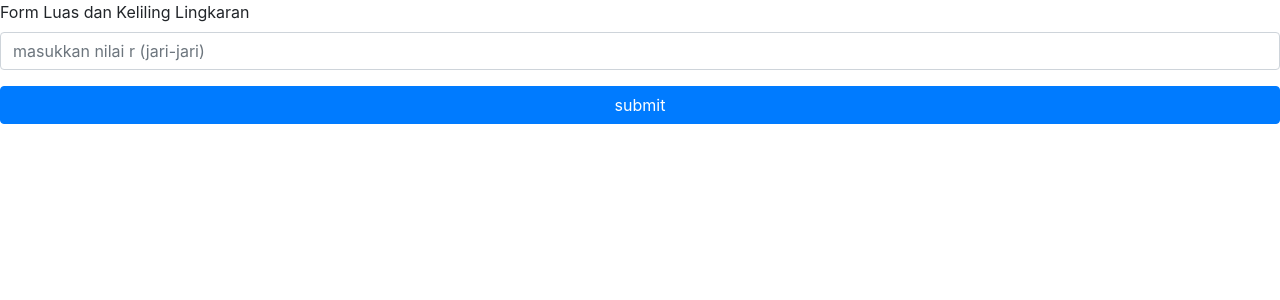
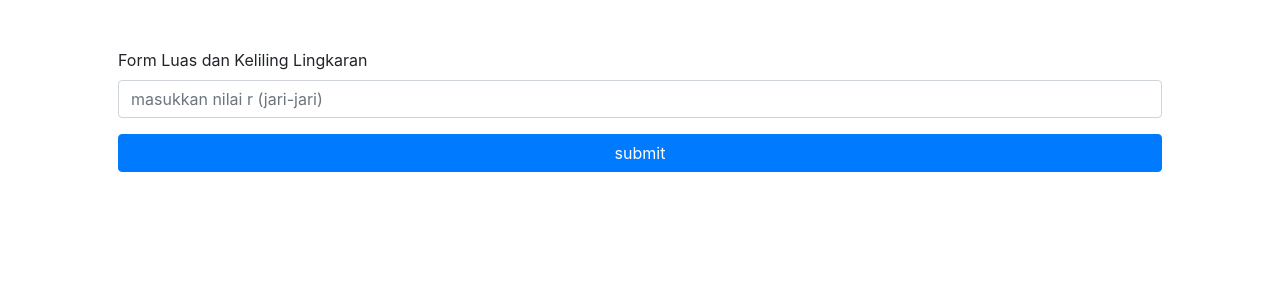
Before and after one commit to Nopriadi25/latihan_github_temporary, a PHP site: page / in a window 1280 px wide. Shown: the top 300 px of the page. Run offline with PHP 8.4, Linux system fonts and the light colour scheme; some libraries are stand-ins or nearby versions.

Commit message:
penambahan container

```diff
--- a/latihanOOPPakZul/index.php
+++ b/latihanOOPPakZul/index.php
@@ -17,6 +17,7 @@ if (isset($_POST['hitung'])){
     <title></title>
   </head>
   <body>
+    <div class="container p-5">
         <form action="" method="POST">
             <div class="form-group">
                 <label for="r">Form Luas dan Keliling Lingkaran</label>
@@ -35,7 +36,7 @@ if (isset($_POST['hitung'])){
             <button type="button" close="close" data-dismiss="alert" aria-label="Close"><span aria-hidden="true">&times;</span></button>
         </div>
         <?php } ?>
-
+    </div>
 
     <!-- Optional JavaScript -->
     <!-- jQuery first, then Popper.js, then Bootstrap JS -->
```
Lines whose indentation alone changed are shown as unchanged.
